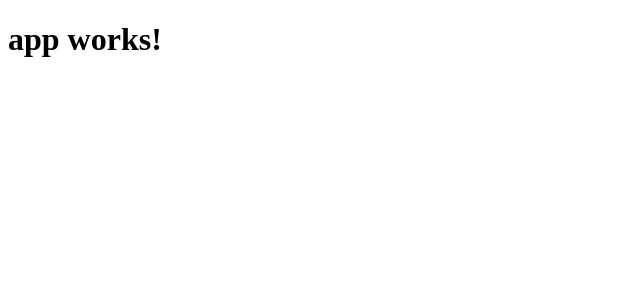
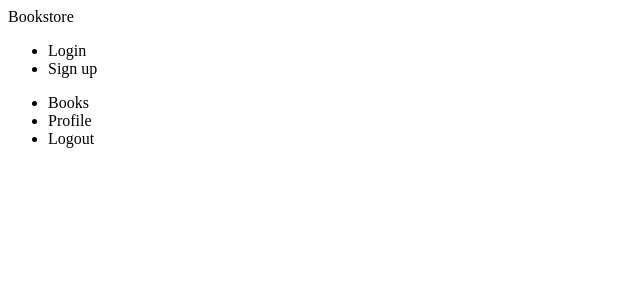
Before and after one commit to nyandiekaFelix/bookstore-MEAN, an Angular app in the folder angular-client/: page / in a window 1280 px wide. Shown: the top 300 px of the page, without its empty margins (0-640 px from the left). Built offline with nearby package versions, Linux system fonts and the light colour scheme.

Commit message:
[feat]: create basic menu

```diff
--- a/angular-client/src/app/app.component.html
+++ b/angular-client/src/app/app.component.html
@@ -1,4 +1,19 @@
-<h1>
-  {{title}}
-</h1>
+<div ng-controller="navCtrl" class="navbar navbar-inverse navbar-static-top">
+    <div class="navbar-header">
+        <a class="navbar-brand" >Bookstore</a>
+    </div>
+
+    <!--If not authenticated-->
+    <ul  class="nav navbar-nav pull-right">
+        <li><a >Login</a></li>
+        <li><a >Sign up</a></li>
+    </ul>
+
+    <!--If authenticated-->
+    <ul  class="nav navbar-nav pull-right">
+        <li><a >Books</a></li>
+        <li><a >Profile</a></li>
+        <li><a >Logout</a></li>
+    </ul>
+</div>
 <router-outlet></router-outlet>
```
